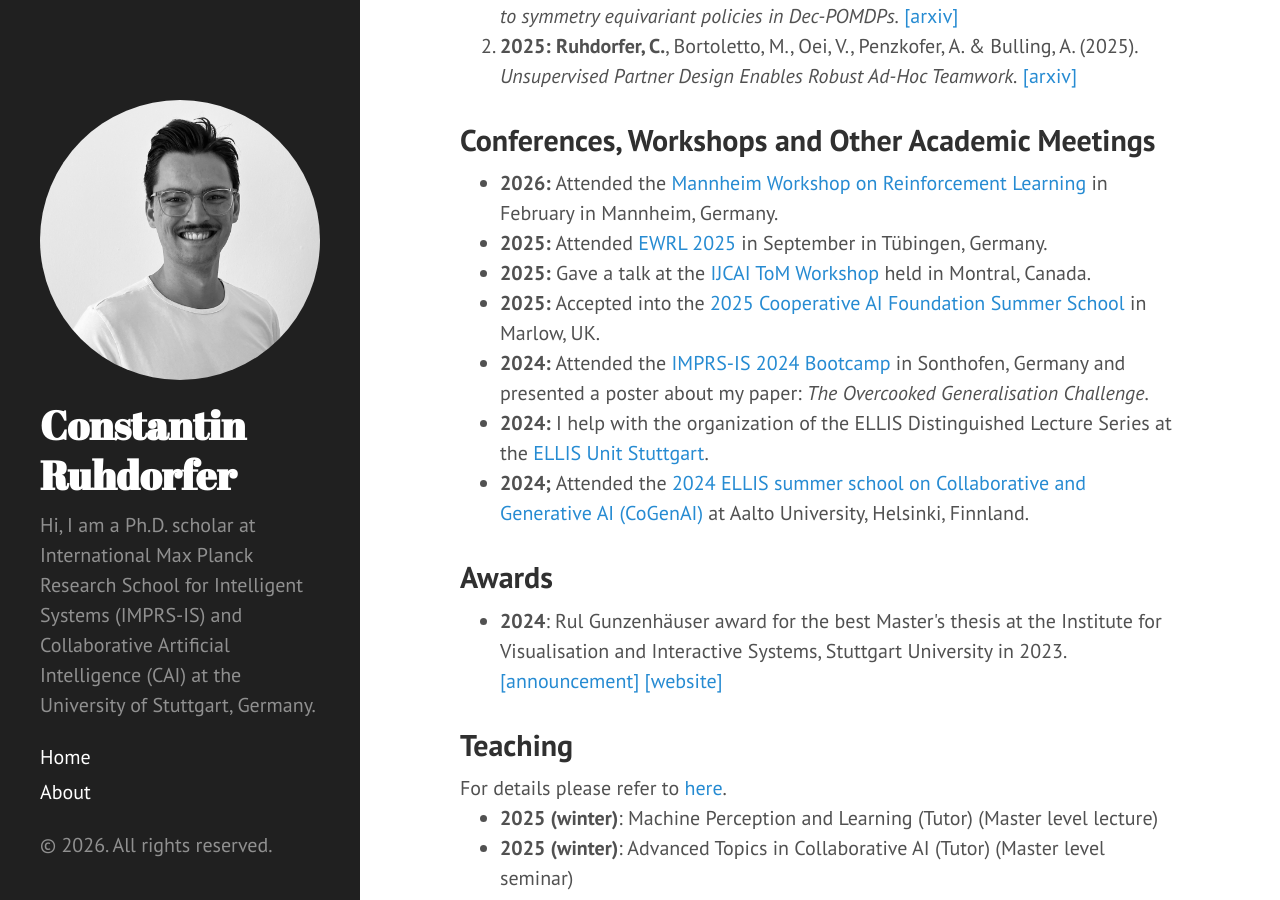
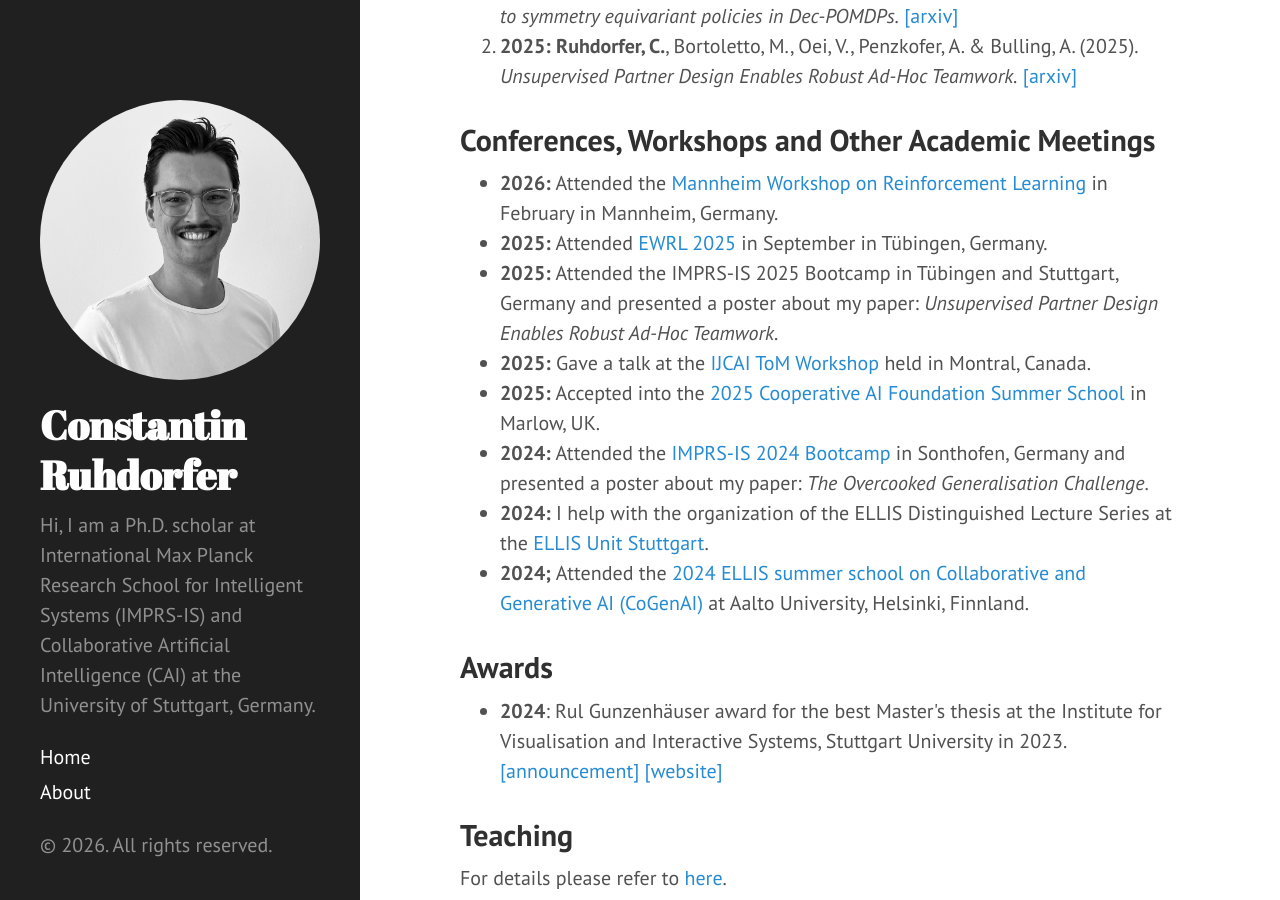
Before and after one commit to ConstantinRuhdorfer/constantinruhdorfer.github.io, a Jekyll site: the page built from index.html, in a window 1280 px wide and 900 px high, scrolled down 2345 px. Built offline with Jekyll 4.4.1, drawn with Linux system fonts in a browser that asks for light colours; the list of posts is cut into pages by our own code.

Commit message:
Add IMPRS-IS 2025 Bootcamp entry to index.html
Added a new entry for the IMPRS-IS 2025 Bootcamp and poster presentation.

```diff
--- a/index.html
+++ b/index.html
@@ -57,6 +57,7 @@ I sometimes collaborate with others to work on topics not related to my core res
 <ul>
   <li><b>2026:</b> Attended the <a href="https://www.wim.uni-mannheim.de/doering/conferences/rl-2026/">Mannheim Workshop on Reinforcement Learning</a> in February in Mannheim, Germany.</li>
   <li><b>2025:</b> Attended <a href="https://euro-workshop-on-reinforcement-learning.github.io/ewrl18/">EWRL 2025</a> in September in Tübingen, Germany.</li>
+  <li><b>2025:</b> Attended the IMPRS-IS 2025 Bootcamp in Tübingen and Stuttgart, Germany and presented a poster about my paper: <i>Unsupervised Partner Design Enables Robust Ad-Hoc Teamwork</i>.</li>
   <li><b>2025:</b> Gave a talk at the <a href="https://tomworkshop.github.io">IJCAI ToM Workshop</a> held in Montral, Canada.</li>
   <li><b>2025:</b> Accepted into the <a href="https://www.cooperativeai.com/summer-school/summer-school-2025">2025 Cooperative AI Foundation Summer School</a> in Marlow, UK. </li>
   <li><b>2024:</b> Attended the <a href="https://imprs.is.mpg.de/events/imprs-is-boot-camp">IMPRS-IS 2024 Bootcamp</a> in Sonthofen, Germany and presented a poster about my paper: <i>The Overcooked Generalisation Challenge</i>.</li>
```
